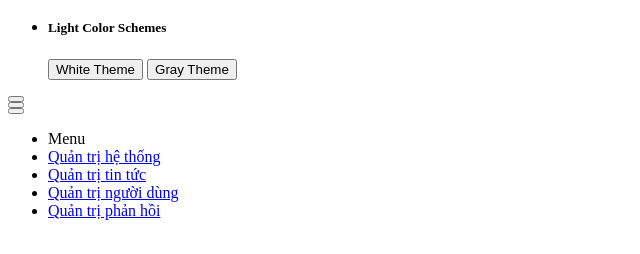
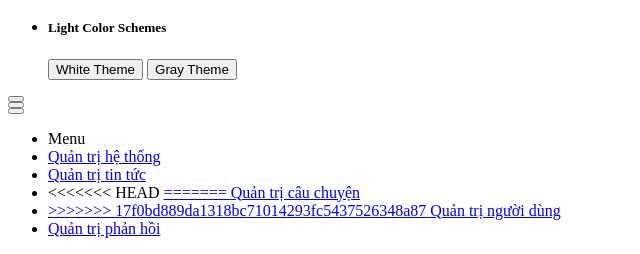
Before and after one commit to ntn18/united-pet, a CodeIgniter app: the page made by application/views/admin/v_menu.php in a window 1280 px wide. Shown: the part 4076-4330 px from the top of the page, without its empty margins (0-640 px from the left). Before the commit the page ends 4296 px from the top, so only its background shows below. Run offline with CodeIgniter, Linux system fonts and the light colour scheme; data that the repository does not hold is empty; some libraries are stand-ins or nearby versions.

Commit message:
Update v_menu.php

```diff
--- a/application/views/admin/v_menu.php
+++ b/application/views/admin/v_menu.php
@@ -1038,7 +1038,18 @@
                                 </a>
                             </li>
                             <li>
+<<<<<<< HEAD
                                 <a href="<?=base_url();?>admin/Quan_tri_nguoi_dung">
+=======
+                                <a href="<?=base_url();?>admin/Quan_tri_cau_chuyen">
+                                    <i class="metismenu-icon pe-7s-browser"></i>
+                                    Quản trị câu chuyện
+                                    <i class="metismenu-state-icon pe-7s-angle-down caret-left"></i>
+                                </a>
+                            </li>
+                            <li>
+                                <a href="<?=base_url();?>admin/Quan_tri_san_pham">
+>>>>>>> 17f0bd889da1318bc71014293fc5437526348a87
                                     <i class="metismenu-icon pe-7s-plugin"></i>
                                     Quản trị người dùng
                                     <i class="metismenu-state-icon pe-7s-angle-down caret-left"></i>
```
